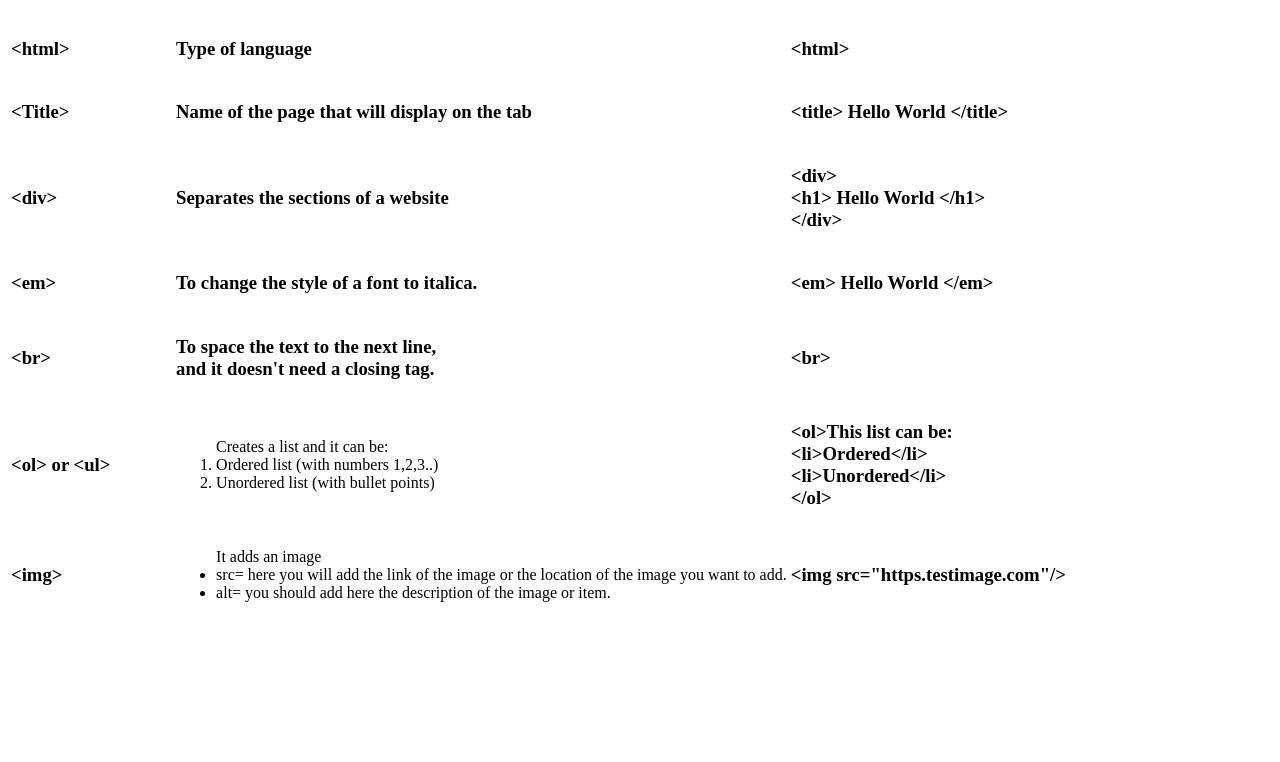
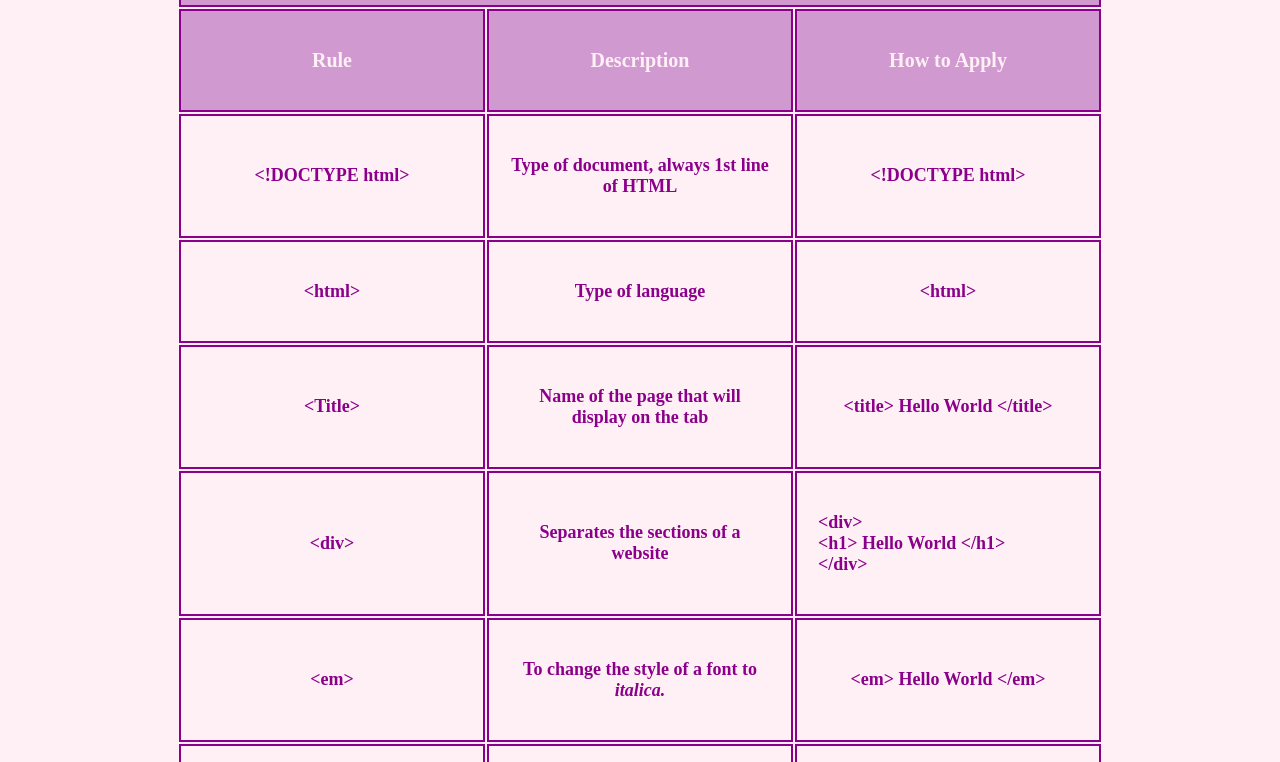
Before and after one commit to MichiJc/Michi-CheatSheet, a plain HTML site: page Index.html in a window 1280 px wide. Shown: the part 321-1083 px from the top of the page. Before the commit the page ends 950 px from the top, so only its background shows below. Drawn offline with Linux system fonts and the light colour scheme; files that its build step writes are made by us from their sources; the site is published under a folder, as on GitHub Pages, so addresses that start at the root find nothing.

Commit message:
Update Index.html

```diff
--- a/Index.html
+++ b/Index.html
@@ -2,7 +2,7 @@
 <html>
 <head>
   <title>Cheat Sheet</title>
-  	<link href="/Local/Projects/CheatSheet/CSS/style.css" type="text/css" rel="stylesheet">
+  	<link href="style.css" type="text/css" rel="stylesheet">
 </head>
 
 <body>
```
